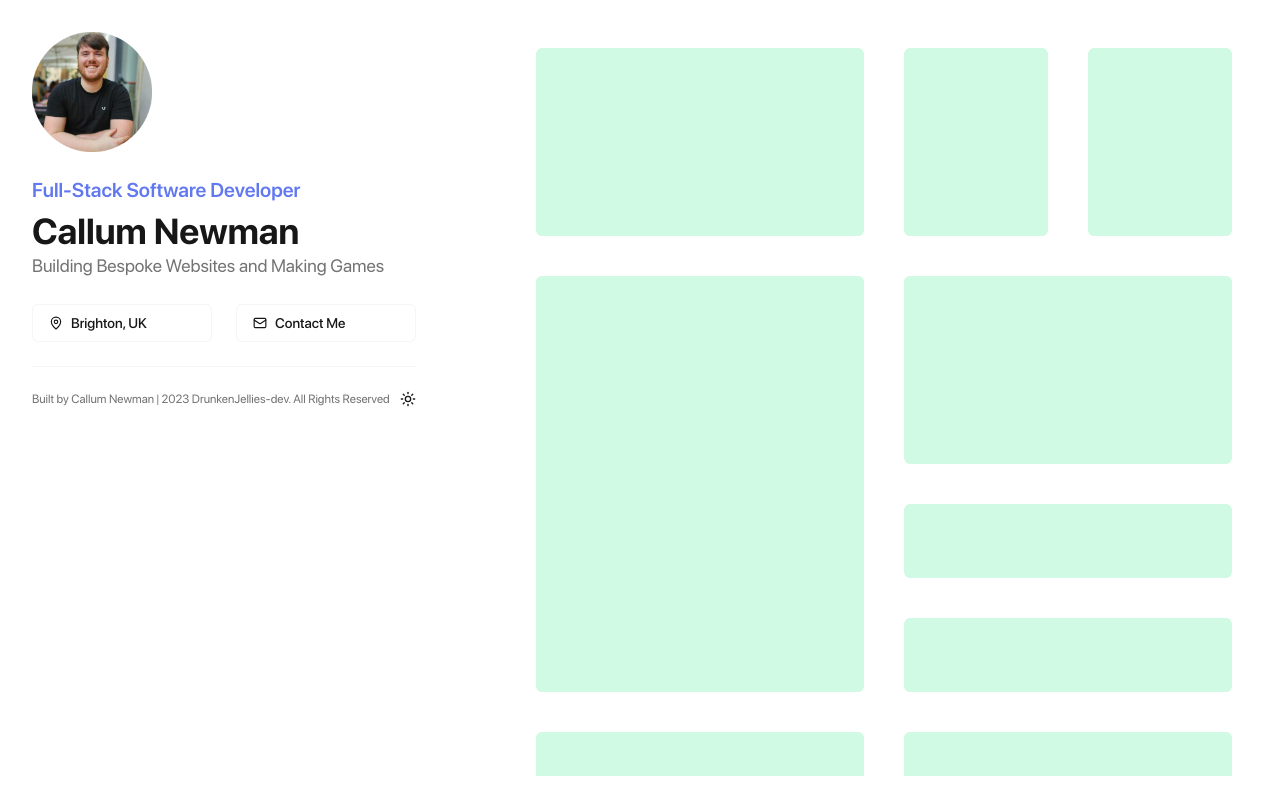
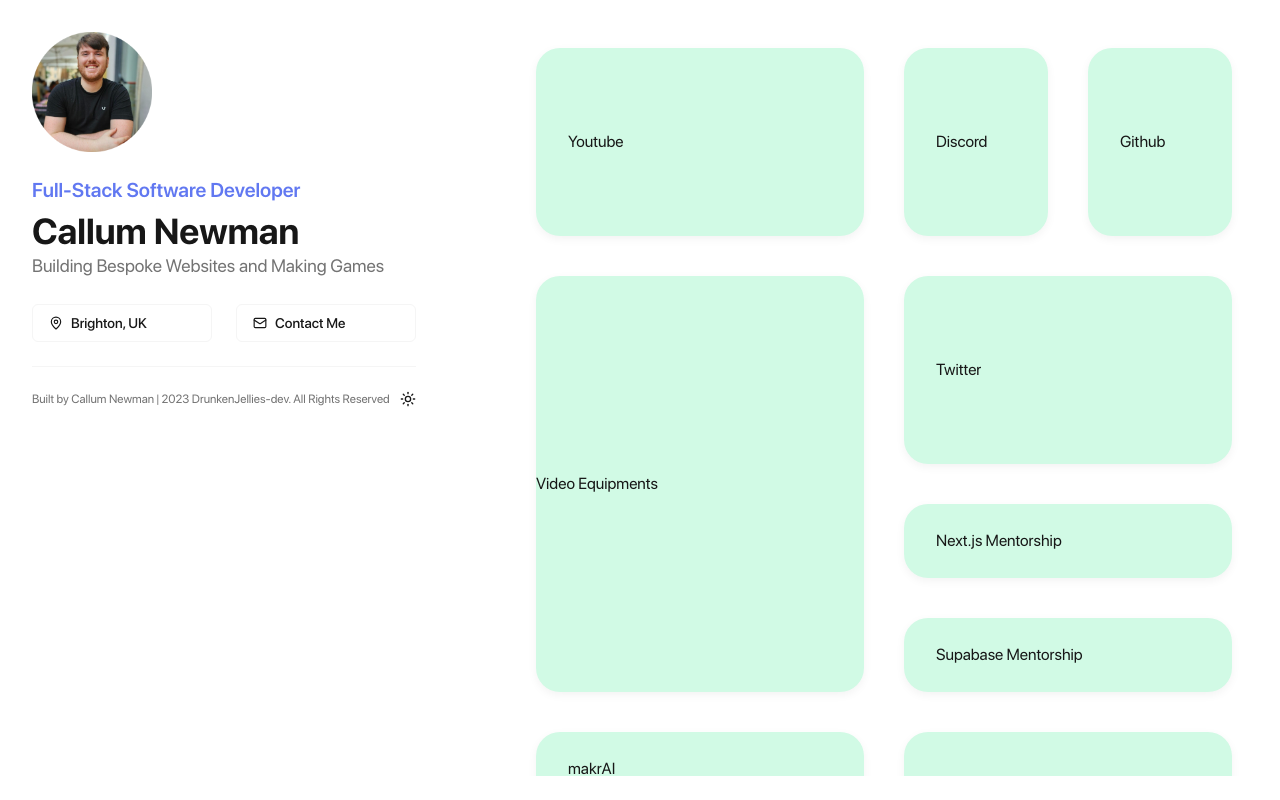
Before and after one commit to DrunkenJellies-dev/callum-newman-portfolio, a Next.js app: page / in a window 1280 px wide. Built offline with nearby package versions, Linux system fonts and the light colour scheme.

Commit message:
Added and used size style variants

```diff
--- a/app/page.tsx
+++ b/app/page.tsx
@@ -1,43 +1,8 @@
+import GridItem from "@/components/grid-item";
 import { ThemeToggle } from "@/components/theme-toggle";
 import { siteConfig } from "@/config/site-config";
 import { Mail, MapPin } from "lucide-react";
 import Image from "next/image";
-
-const gridItems = new Array(64).fill(0);
-const gridItems2 = [
-  {
-    className: "rounded-md bg-emerald-100 col-span-2 row-span-2",
-  },
-  {
-    className: "rounded-md bg-emerald-100 col-span-1 row-span-2",
-  },
-  {
-    className: "rounded-md bg-emerald-100 col-span-1 row-span-2",
-  },
-  {
-    className: "rounded-md bg-emerald-100 col-span-2 row-span-4",
-  },
-  {
-    className: "rounded-md bg-emerald-100 col-span-2 row-span-2",
-  },
-  {
-    className: "rounded-md bg-emerald-100 col-span-2 row-span-1",
-  },
-  {
-    className: "rounded-md bg-emerald-100 col-span-2 row-span-1",
-  },
-  {
-    className: "rounded-md bg-emerald-100 col-span-2 row-span-1",
-  },
-  {
-    className: "rounded-md bg-emerald-100 col-span-2 row-span-2",
-  },
-  {
-    className: "rounded-md bg-emerald-100 col-span-2 row-span-1",
-  },
-];
-
-console.log(gridItems);
 
 export default function Home() {
   return (
@@ -99,9 +64,11 @@ export default function Home() {
         {/* Grid Container */}
         <div className="w-full h-full grid grid-cols-4 auto-rows-[74px] gap-10 overflow-y-auto p-6">
           {/* Grid Items */}
-          {gridItems2.map((item, index) => {
+          {siteConfig.items.map((item, index) => {
             return (
-              <div className={item.className} key={index}/>
+              <GridItem key={item.title + index} size={item.layout}>
+                <div>{item.title}</div>
+              </GridItem>
             );
           })}
         </div>
--- /dev/null
+++ b/components/grid-item.tsx
@@ -0,0 +1,29 @@
+import { cn } from "@/utils/cn";
+import { cva, type VariantProps } from "class-variance-authority";
+
+const variants = cva(
+  "shadow-grid rounded-3xl bg-white Dark:bg-neutral-900 flex flex-col justify-center",
+  {
+    variants: {
+      size: {
+        "1x2": "col-span-1 row-span-2 p-8",
+        "2x1": "col-span-2 row-span-1 px-8 py-4",
+        "2x2": "col-span-2 row-span-2 p-8",
+        "2x4": "col-span-2 row-span-4 relative overflow-hidden",
+      },
+    },
+    defaultVariants: {
+      size: "1x2",
+    },
+  }
+);
+
+type GridItemProps = { children: React.ReactNode } & VariantProps<
+  typeof variants
+>;
+
+const GridItem = ({ size, children }: GridItemProps) => {
+  return <div className={cn(variants({size, className: "bg-emerald-100"}))}>{children}</div>;
+};
+
+export default GridItem;
--- a/package.json
+++ b/package.json
@@ -9,11 +9,14 @@
     "lint": "next lint"
   },
   "dependencies": {
+    "class-variance-authority": "^0.7.0",
+    "clsx": "^2.1.1",
     "lucide-react": "^0.446.0",
     "next": "14.2.13",
     "next-themes": "^0.3.0",
     "react": "^18",
-    "react-dom": "^18"
+    "react-dom": "^18",
+    "tailwind-merge": "^2.5.2"
   },
   "devDependencies": {
     "@types/node": "^20",
--- /dev/null
+++ b/utils/cn.ts
@@ -0,0 +1,7 @@
+import { clsx, type ClassValue } from "clsx";
+import { twMerge } from "tailwind-merge";
+
+export function cn(...inputs: ClassValue[]) {
+    //Merge tailwind classes and return
+  return twMerge(clsx(inputs));
+}
```
Also changed, not shown: 1 other file (tests, documents, lock files or other folders).
